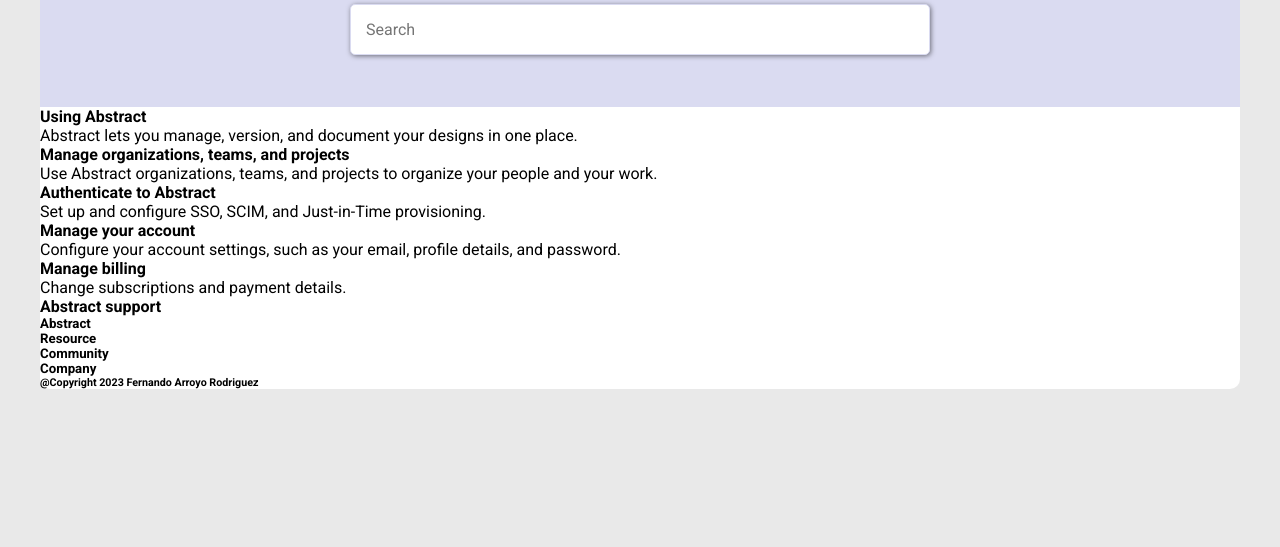
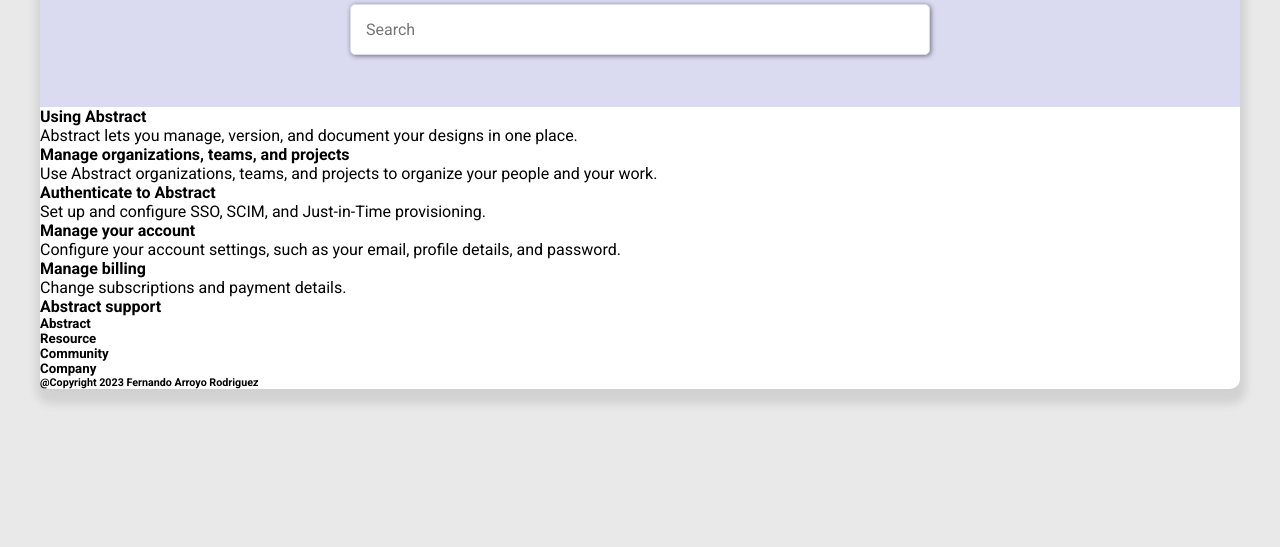
Before and after one commit to fer3443/abstract-page, a plain HTML site: page html/index.html in a window 1280 px wide. Shown: the part 253-800 px from the top of the page. Drawn offline with nearby package versions, Linux system fonts and the light colour scheme; some icons are missing.

Commit message:
cambios en estilos del main

```diff
--- a/style/index.css
+++ b/style/index.css
@@ -17,6 +17,7 @@ main {
     background-color: #fff;
     width: 100%;
     height: 100%;
+    box-shadow: 1px 10px 10px 5px rgba(0, 0, 0, 0.1);
 }
 header {
     background-color: #dadbf1;
```
